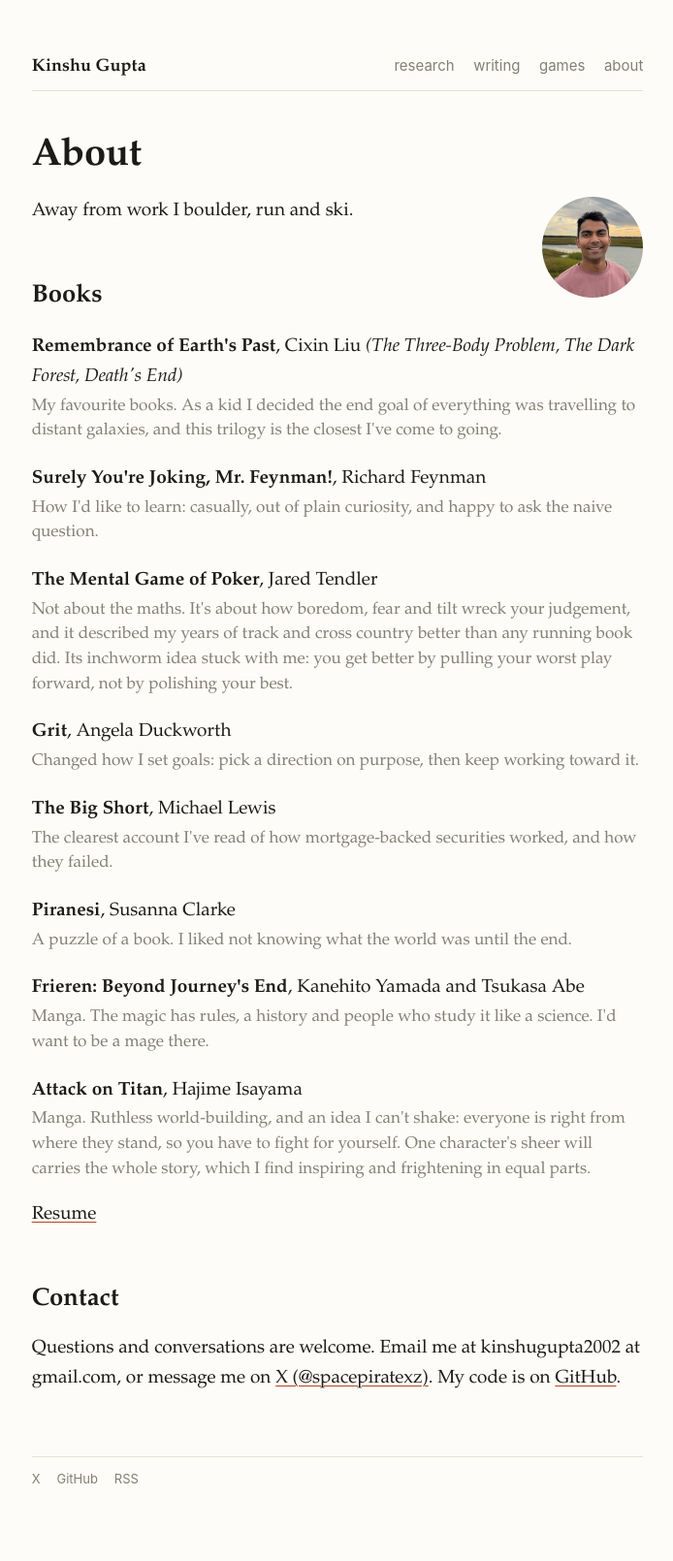
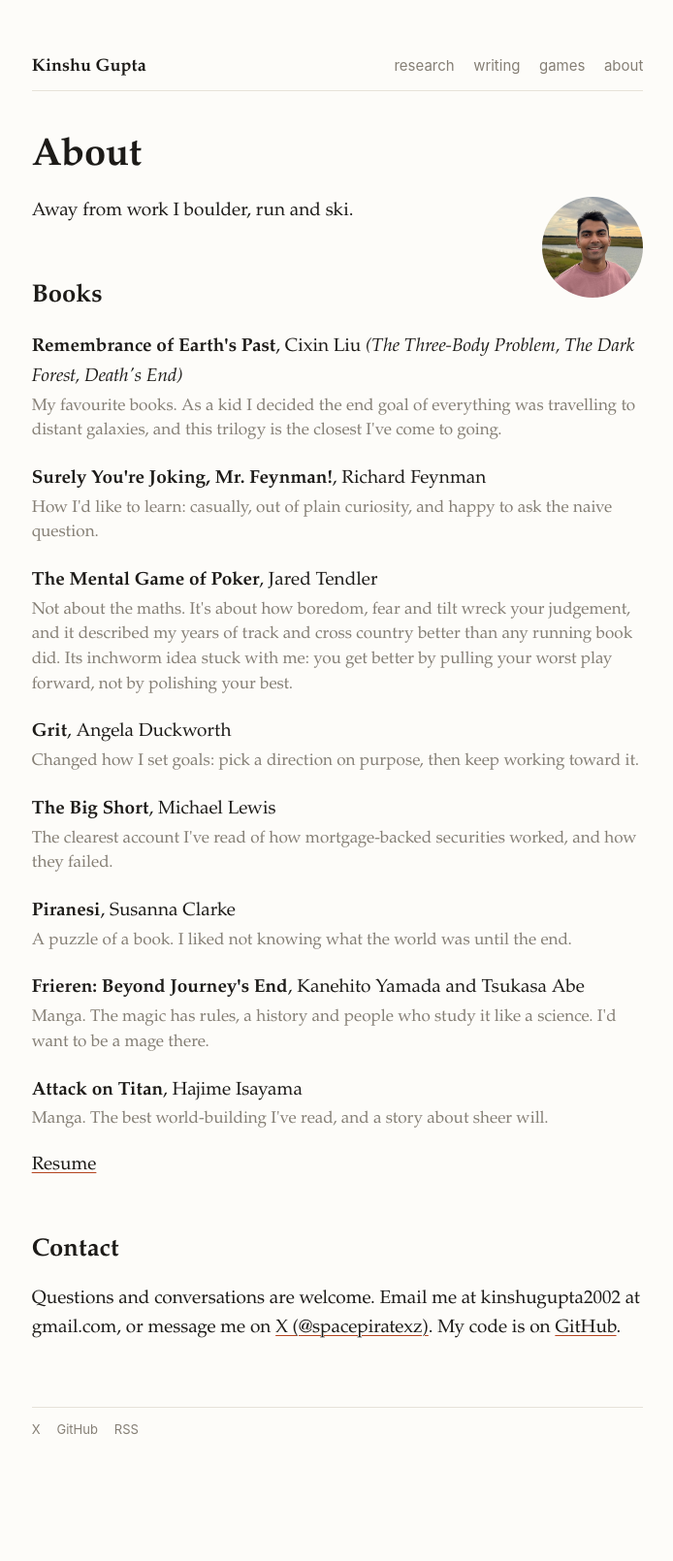
Before and after one commit to kinshu0/kinshu0.github.io, a Jekyll site: the page built from about.markdown, in a window 1280 px wide. Shown: the whole page at 97% size, without its empty margins (292-986 px from the left). Built offline with Jekyll 4.4.1, drawn with Linux system fonts in a browser that asks for light colours; after the commit the page ends 1559 px from its top, so only the background shows below that.

Commit message:
Books: shorter Attack on Titan note (preview)
Co-Authored-By: Claude Fable 5.2 <noreply@anthropic.com>

```diff
--- a/_data/books.yml
+++ b/_data/books.yml
@@ -51,6 +51,4 @@
   author: Hajime Isayama
   colour: "#7a3b2e"
   note: >-
-    Manga. Ruthless world-building, and an idea I can't shake: everyone is right from where they
-    stand, so you have to fight for yourself. One character's sheer will carries the whole story,
-    which I find inspiring and frightening in equal parts.
+    Manga. The best world-building I've read, and a story about sheer will.
```
